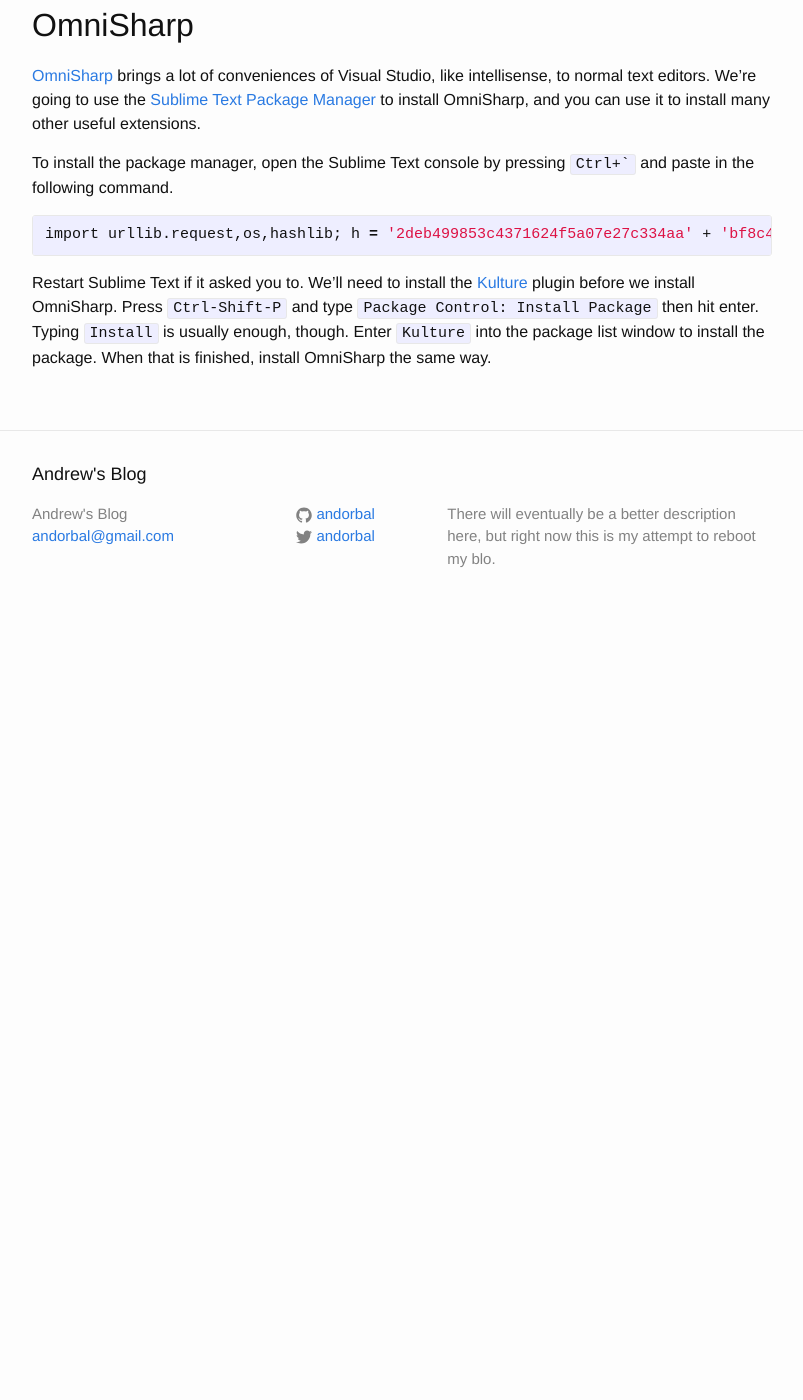
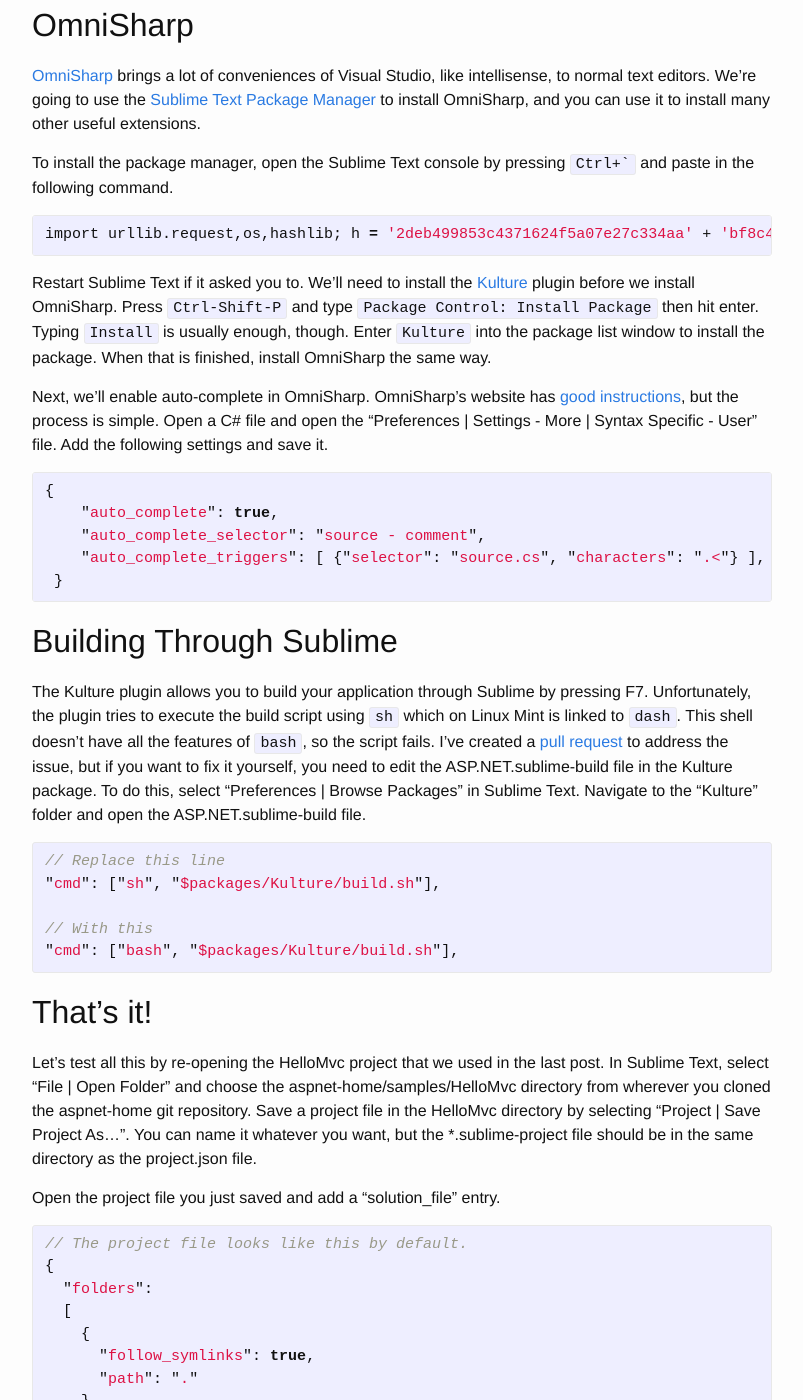
Before and after one commit to Andorbal/andorbal.github.io, a Jekyll site: the page built from _posts/2015-01-11-aspnet-on-linux-02-editing.markdown, in a window 1280 px wide and 1400 px high, scrolled down 600 px. Shown: the whole window, without its empty margins (238-1041 px from the left). Built offline with Jekyll 4.4.1, drawn with Linux system fonts in a browser that asks for light colours; before the commit the page ends 1230 px from its top, so only the background shows below that; some of the changed text lies outside the part shown.

Commit message:
Finish post on setting up the editing environment

```diff
--- a/_posts/2015-01-09-20-02-00-aspnet-on-linux-01-environment-setup.markdown
+++ b/_posts/2015-01-09-20-02-00-aspnet-on-linux-01-environment-setup.markdown
@@ -190,4 +190,4 @@
 
 After you see 'started' in the output, open a browser and go to [http://localhost:5004](http://localhost:5004).  If you see the standard asp.net welcome page, congratulations: you can now run asp.net applications on Linux!
 
-Next time, we'll set up our editing environment.
+Next time, we'll set up our [editing environment]({% post_url 2015-01-11-aspnet-on-linux-02-editing %}).
--- a/_posts/2015-01-11-aspnet-on-linux-02-editing.markdown
+++ b/_posts/2015-01-11-aspnet-on-linux-02-editing.markdown
@@ -31,3 +31,62 @@
 {% endhighlight %}
 
 Restart Sublime Text if it asked you to.  We'll need to install the [Kulture](https://packagecontrol.io/packages/Kulture) plugin before we install OmniSharp.  Press `Ctrl-Shift-P` and type `Package Control: Install Package` then hit enter.  Typing `Install` is usually enough, though.  Enter `Kulture` into the package list window to install the package.  When that is finished, install OmniSharp the same way.
+
+Next, we'll enable auto-complete in OmniSharp.  OmniSharp's website has [good instructions](https://github.com/OmniSharp/omnisharp-sublime#c-language-specific-settings), but the process is simple.  Open a C# file and open the "Preferences \| Settings - More \| Syntax Specific - User" file.  Add the following settings and save it.
+
+{% highlight javascript %}
+{
+    "auto_complete": true,
+    "auto_complete_selector": "source - comment",
+    "auto_complete_triggers": [ {"selector": "source.cs", "characters": ".<"} ],
+ }
+{% endhighlight %}
+
+Building Through Sublime
+------------------------
+
+The Kulture plugin allows you to build your application through Sublime by pressing F7.  Unfortunately, the plugin tries to execute the build script using `sh` which on Linux Mint is linked to `dash`.  This shell doesn't have all the features of `bash`, so the script fails.  I've created a [pull request](https://github.com/OmniSharp/Kulture/pull/20) to address the issue, but if you want to fix it yourself, you need to edit the ASP.NET.sublime-build file in the Kulture package.  To do this, select "Preferences \| Browse Packages" in Sublime Text.  Navigate to the "Kulture" folder and open the ASP.NET.sublime-build file.
+
+{% highlight javascript %}
+// Replace this line
+"cmd": ["sh", "$packages/Kulture/build.sh"],
+
+// With this
+"cmd": ["bash", "$packages/Kulture/build.sh"],
+{% endhighlight %}
+
+That's it!
+----------
+
+Let's test all this by re-opening the HelloMvc project that we used in the last post.  In Sublime Text, select "File \| Open Folder" and choose the aspnet-home/samples/HelloMvc directory from wherever you cloned the aspnet-home git repository.  Save a project file in the HelloMvc directory by selecting "Project \| Save Project As...".  You can name it whatever you want, but the *.sublime-project file should be in the same directory as the project.json file.
+
+Open the project file you just saved and add a "solution_file" entry.
+
+{% highlight javascript %}
+// The project file looks like this by default.
+{
+  "folders":
+  [
+    {
+      "follow_symlinks": true,
+      "path": "."
+    }
+  ]
+}
+
+// Add the "solution_file" entry so the project looks like this.
+{
+  "folders":
+  [
+    {
+      "follow_symlinks": true,
+      "path": "."
+    }
+  ],
+  "solution_file": "."
+}
+{% endhighlight %}
+
+Save the project file.  Then, select "Tools \| Build System \| ASP.NET" in Sublime Text to enable building the project.  Restart Sublime Text and everything should start working.  Press Ctrl-B to test that the build works.  Next, open HomeController and within a method body, try typing `string.Is`.  If everything went ok, you should see options pop up.  It may take a moment for the very first suggestions to pop up, but it should be quick after that.
+
+Next time, we'll get our project started!
```
